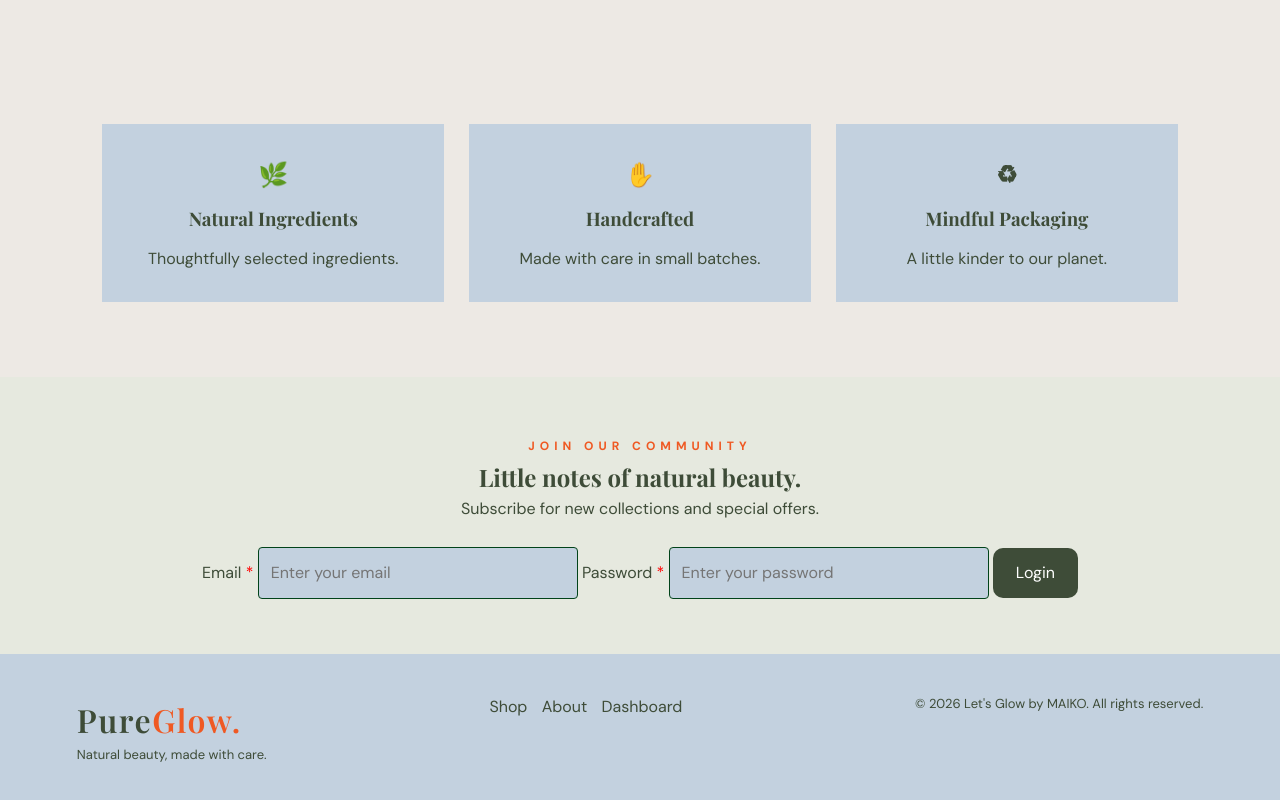
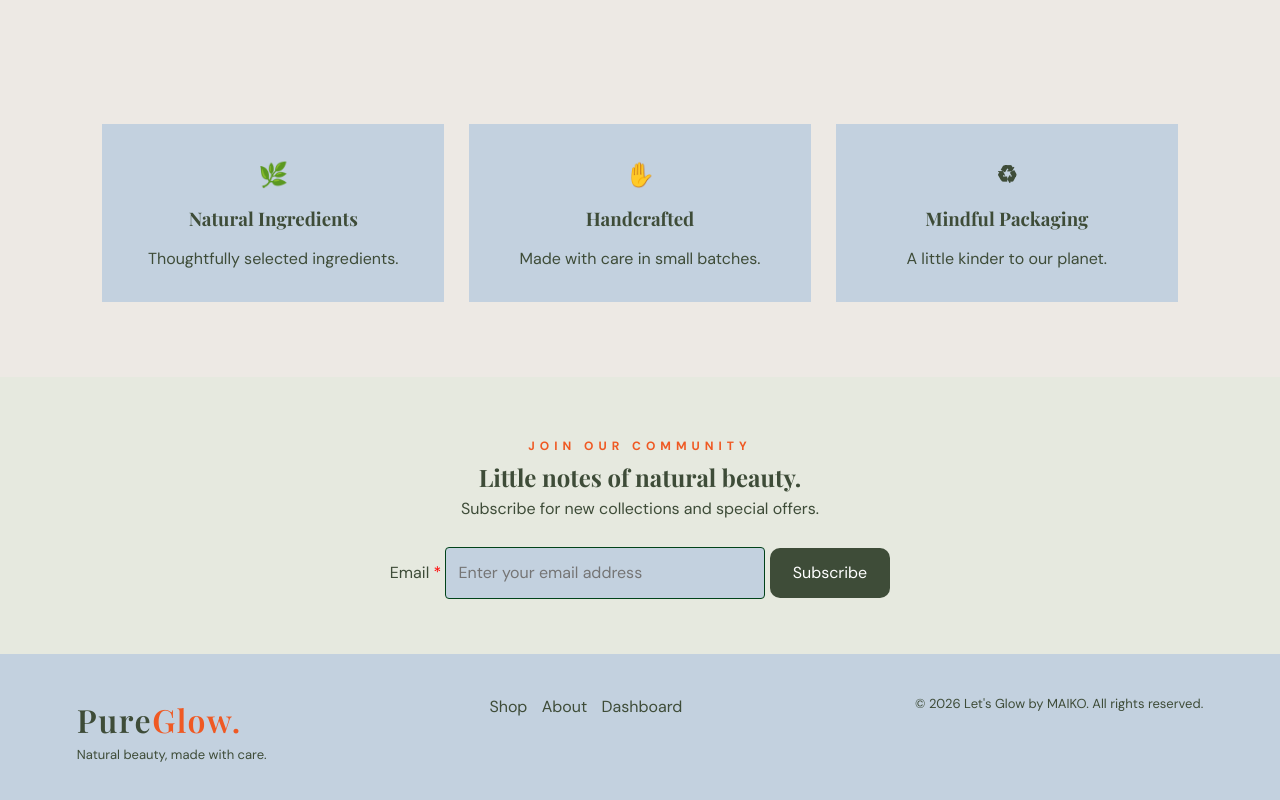
Before and after one commit to lemonjariamaia-source/SOAP-Online-shop, a plain HTML site: page index.html in a window 1280 px wide. Shown: the part 3416-4216 px from the top of the page. Drawn offline with nearby package versions, Linux system fonts and the light colour scheme.

Commit message:
Update index.html

```diff
--- a/index.html
+++ b/index.html
@@ -76,29 +76,26 @@
     <p>Subscribe for new collections and special offers.</p>
     <br>
 
-<form id="login-form">
-  <label for="login-email">
+
+
+<form id="subscription-form">
+  <label for="email">
     Email <span style="color:red">*</span>
   </label>
+
   <input
     type="email"
-    id="login-email"
-    placeholder="Enter your email"
+    id="email"
+    placeholder="Enter your email address"
     required
   >
 
-  <label for="login-password">
-    Password <span style="color:red">*</span>
-  </label>
-  <input
-    type="password"
-    id="login-password"
-    placeholder="Enter your password"
-    required
-  >
+  <button type="submit" class="btn">
+    Subscribe
+  </button>
+</form>
 
-  <button type="submit" class="btn">Login</button>
-</form>
+
 
   </section>
 </main>
```
